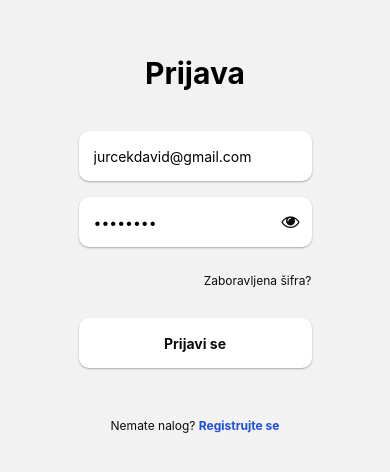
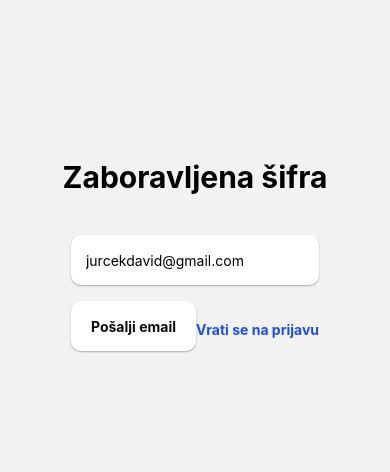
Before and after one commit to jurcekk/IterGoMobile, a React Native app: screen /ForgotPassword in a window 390 px wide. Shown: the part 138-610 px from the top of the page. Built offline with nearby package versions, Linux system fonts and the light colour scheme; no server answers; what expo-modules-core would draw is missing.

Commit message:
Edit User profile, forgot password:

```diff
--- a/App.js
+++ b/App.js
@@ -14,6 +14,7 @@ import { FIREBASE_AUTH } from './firebaseConfig';
 import { signOut } from 'firebase/auth';
 import BecomeDriver from './src/screens/BecomeDriver';
 import useLocation from './src/hooks/useLocation';
+import ForgotPassword from './src/screens/ForgotPassword';
 
 const Stack = createNativeStackNavigator();
 const Drawer = createDrawerNavigator();
@@ -77,6 +78,11 @@ export default function App() {
             component={Register}
             options={{ headerShown: false }}
           />
+          <Stack.Screen
+            name='ForgotPassword'
+            component={ForgotPassword}
+            options={{ headerShown: false }}
+          />
         </Stack.Navigator>
       )}
     </NavigationContainer>
--- a/src/hooks/useLocation.js
+++ b/src/hooks/useLocation.js
@@ -37,13 +37,13 @@ const useLocation = () => {
 
   const getCurrentLocation = async () => {
     let location = await Location.getCurrentPositionAsync({});
-    console.log('LOCATION', location);
     setLocation({
       latitude: location.coords.latitude,
       longitude: location.coords.longitude,
       latitudeDelta: 0.0922 / 4,
       longitudeDelta: 0.0421 / 4,
     });
+    if (!auth?.currentUser?.uid) return;
 
     set(ref(db, 'users/' + auth?.currentUser?.uid + '/location'), {
       latitude: location.coords.latitude,
@@ -62,7 +62,6 @@ const useLocation = () => {
       (async () => {
         if (!auth?.currentUser?.uid) {
           clearInterval(intervalId2);
-          return;
         }
         await checkLocationPermission();
       })();
--- a/src/screens/EditProfile.js
+++ b/src/screens/EditProfile.js
@@ -1,4 +1,4 @@
-import React, { useState, useRef } from 'react';
+import React, { useState, useRef, useEffect } from 'react';
 import {
   Text,
   View,
@@ -9,13 +9,30 @@ import {
   SafeAreaView,
   ScrollView,
 } from 'react-native';
-import { useForm, Controller } from 'react-hook-form';
+import { useForm, Controller, set } from 'react-hook-form';
 import { useNavigation } from '@react-navigation/native';
 import InputField from '../components/InputField';
 import { AntDesign } from '@expo/vector-icons';
+import { FIREBASE_AUTH, FIREBASE_DB } from '../../firebaseConfig';
+import { ref, get, update, remove } from 'firebase/database';
+import {
+  updatePassword,
+  deleteUser,
+  updateEmail,
+  updateProfile,
+  signOut,
+} from 'firebase/auth';
 
 const EditProfile = () => {
+  const [showPassword, setShowPassword] = useState(false);
+  const [loading, setLoading] = useState(false);
+  const [data, setData] = useState(null);
+
   const navigation = useNavigation();
+
+  const auth = FIREBASE_AUTH;
+  const db = FIREBASE_DB;
+
   const {
     control,
     handleSubmit,
@@ -23,30 +40,71 @@ const EditProfile = () => {
     watch,
   } = useForm({
     defaultValues: {
-      firstName: 'David',
-      lastName: 'Jurčević',
-      email: 'jurcekdavid@gmail.com',
+      firstName: auth.currentUser.displayName.split(' ')[0].toString(),
+      lastName: auth.currentUser.displayName.split(' ')[1].toString(),
+      email: auth.currentUser.email.toString(),
       password: '',
       passwordRepeat: '',
     },
   });
-  const [showPassword, setShowPassword] = useState(false);
-  const [loading, setLoading] = useState(false);
 
   const password = useRef({});
   password.current = watch('password', '');
+
+  const getUserData = () => {
+    const dbRef = ref(db, 'users/' + auth.currentUser.uid);
+    get(dbRef).then((snapshot) => {
+      if (!snapshot.exists()) {
+        return;
+      }
+      const user = snapshot.val();
+      setData(user);
+    });
+  };
 
   const onSubmit = async (data) => {
     try {
       setLoading(true);
 
-      Alert.alert('Uspješno uređen profil');
+      if (data.password !== '') {
+        console.log('CHANGE PASSWORD');
+        updatePassword(auth.currentUser, data.password).then(() => {
+          console.log('Password updated');
+        });
+      } else if (data.email !== auth.currentUser.email) {
+        console.log('CHANGE EMAIL');
+
+        updateEmail(auth.currentUser, data.email).then(() => {
+          console.log('Email updated');
+        });
+      } else if (
+        data.firstName !==
+          auth.currentUser.displayName.split(' ')[0].toString() ||
+        data.lastName !== auth.currentUser.displayName.split(' ')[1].toString()
+      ) {
+        console.log('CHANGE NAME');
+
+        updateProfile(auth.currentUser, {
+          displayName: `${data.firstName} ${data.lastName}`,
+        }).then(() => {
+          console.log('Name updated', auth.currentUser.displayName);
+
+          update(ref(db, 'users/' + auth.currentUser.uid), {
+            firstName: data.firstName,
+            lastName: data.lastName,
+          }).then(() => {
+            console.log('Name updated in database');
+          });
+        });
+      }
     } catch (error) {
       console.log('Error creating user:', error.message);
-    } finally {
-      setLoading(false);
     }
   };
+
+  useEffect(() => {
+    getUserData();
+  }, []);
 
   return (
     <SafeAreaView style={styles.container}>
@@ -195,6 +253,34 @@ const EditProfile = () => {
 
           <TouchableOpacity
             style={[styles.loginButton, { backgroundColor: '#fafafa' }]}
+            onPress={() => {
+              Alert.alert(
+                'Brisanje naloga',
+                'Da li ste sigurni da želite da obrišete nalog?',
+                [
+                  {
+                    text: 'Odustani',
+                    onPress: () => console.log('Cancel Pressed'),
+                    style: 'cancel',
+                  },
+                  {
+                    text: 'Obriši',
+                    onPress: async () => {
+                      await remove(ref(db, 'users/' + auth.currentUser.uid));
+
+                      deleteUser(auth.currentUser)
+                        .then(() => {
+                          console.log('User deleted');
+                        })
+                        .catch((error) => {
+                          console.log('Error deleting user:', error);
+                        });
+                    },
+                  },
+                ],
+                { cancelable: false }
+              );
+            }}
           >
             <Text style={{ color: '#000', fontWeight: 'bold' }}>
               Obrišite profil
@@ -203,6 +289,32 @@ const EditProfile = () => {
 
           <TouchableOpacity
             style={[styles.loginButton, { backgroundColor: '#fafafa' }]}
+            onPress={() => {
+              Alert.alert(
+                'Odjava',
+                'Da li ste sigurni da želite da se odjavite?',
+                [
+                  {
+                    text: 'Odustani',
+                    onPress: () => console.log('Cancel Pressed'),
+                    style: 'cancel',
+                  },
+                  {
+                    text: 'Odjavi se',
+                    onPress: () => {
+                      signOut(auth)
+                        .then(() => {
+                          console.log('User signed out!');
+                        })
+                        .catch((error) => {
+                          console.log(error);
+                        });
+                    },
+                  },
+                ],
+                { cancelable: false }
+              );
+            }}
           >
             <Text style={{ color: '#000', fontWeight: 'bold' }}>
               Izlogujte se
--- /dev/null
+++ b/src/screens/ForgotPassword.js
@@ -0,0 +1,177 @@
+import React from 'react';
+import {
+  Text,
+  View,
+  StyleSheet,
+  TouchableOpacity,
+  KeyboardAvoidingView,
+  Alert,
+} from 'react-native';
+import InputField from '../components/InputField';
+import { useForm, Controller } from 'react-hook-form';
+import { useNavigation } from '@react-navigation/native';
+import { FIREBASE_AUTH } from '../../firebaseConfig';
+import { sendPasswordResetEmail } from 'firebase/auth';
+
+const ForgotPassword = () => {
+  const auth = FIREBASE_AUTH;
+
+  const navigation = useNavigation();
+  const {
+    control,
+    handleSubmit,
+    formState: { errors },
+  } = useForm({
+    defaultValues: { email: 'jurcekdavid@gmail.com' },
+  });
+
+  const onSubmit = async (data) => {
+    sendPasswordResetEmail(auth, data.email)
+      .then(() => {
+        Alert.alert(
+          'Email poslan',
+          'Poslali smo vam email za resetiranje šifre.',
+          [
+            {
+              text: 'OK',
+              onPress: () => console.log('OK pressed'),
+            },
+          ],
+          { cancelable: false }
+        );
+      })
+      .catch((error) => {
+        Alert.alert(
+          'Greška',
+          'Dogodila se greška prilikom slanja emaila za resetiranje šifre.',
+          [
+            {
+              text: 'OK',
+              onPress: () => console.log('OK pressed'),
+            },
+          ],
+          { cancelable: false }
+        );
+      });
+  };
+
+  return (
+    <View style={styles.container}>
+      <Text style={{ fontSize: 30, fontWeight: 'bold', marginBottom: 40 }}>
+        Zaboravljena šifra
+      </Text>
+      <KeyboardAvoidingView behavior='padding'>
+        <Controller
+          control={control}
+          render={({ field: { onChange, onBlur, value } }) => (
+            <InputField
+              label='Email'
+              type='email-address'
+              name='email'
+              value={value}
+              onChange={onChange}
+              onBlur={onBlur}
+              errors={errors}
+            />
+          )}
+          name='email'
+          rules={{
+            required: 'Email je obavezan.',
+            pattern: {
+              value: /^[A-Z0-9._%+-]+@[A-Z0-9.-]+\.[A-Z]{2,}$/i,
+              message: 'Ne ispravna email adresa.',
+            },
+          }}
+          defaultValue=''
+        />
+        <View
+          style={{
+            flexDirection: 'row',
+            marginBottom: 8,
+            justifyContent: 'space-between',
+          }}
+        >
+          <TouchableOpacity
+            style={styles.loginButton}
+            onPress={handleSubmit(onSubmit)}
+          >
+            <Text style={{ color: '#0C0C0C', fontWeight: 'bold' }}>
+              Pošalji email
+            </Text>
+          </TouchableOpacity>
+
+          <TouchableOpacity
+            onPress={() => navigation.navigate('Login')}
+            style={{ marginTop: 20 }}
+          >
+            <Text style={{ color: '#1E4DEA', fontWeight: 'bold' }}>
+              Vrati se na prijavu
+            </Text>
+          </TouchableOpacity>
+        </View>
+      </KeyboardAvoidingView>
+    </View>
+  );
+};
+
+const styles = StyleSheet.create({
+  container: {
+    flex: 1,
+    padding: 40,
+    justifyContent: 'center',
+    alignItems: 'center',
+    marginBottom: 50,
+  },
+
+  input: {
+    backgroundColor: 'white',
+    justifyContent: 'center',
+    height: 50,
+    width: '100%',
+    marginBottom: 8,
+    alignSelf: 'center',
+    borderRadius: 10,
+    shadowColor: 'black',
+    shadowOpacity: 0.3,
+    shadowRadius: 2,
+    shadowOffset: {
+      height: 1,
+      width: 0,
+    },
+    elevation: 2,
+    paddingLeft: 15,
+  },
+
+  errorText: {
+    color: 'red',
+    marginBottom: 4,
+    fontSize: 12,
+  },
+
+  loginButton: {
+    height: 50,
+    paddingHorizontal: 20,
+    shadowColor: 'black',
+    shadowOpacity: 0.3,
+    shadowRadius: 2,
+    shadowOffset: {
+      height: 1,
+      width: 0,
+    },
+    backgroundColor: 'white',
+    justifyContent: 'center',
+    alignItems: 'center',
+    borderRadius: 10,
+  },
+
+  showPassword: {
+    position: 'absolute',
+    right: '3%',
+    alignSelf: 'center',
+    padding: 5,
+    zIndex: 1000,
+    elevation: 1000,
+  },
+});
+
+export default ForgotPassword;
--- a/src/screens/Login.js
+++ b/src/screens/Login.js
@@ -12,7 +12,10 @@ import InputField from '../components/InputField';
 import { useForm, Controller } from 'react-hook-form';
 import { useNavigation } from '@react-navigation/native';
 import { FIREBASE_AUTH } from '../../firebaseConfig';
-import { signInWithEmailAndPassword } from 'firebase/auth';
+import {
+  sendEmailVerification,
+  signInWithEmailAndPassword,
+} from 'firebase/auth';
 
 const Login = () => {
   const [showPassword, setShowPassword] = useState(true);
@@ -103,7 +106,9 @@ const Login = () => {
 
         <TouchableOpacity
           style={{ alignSelf: 'flex-end', marginTop: 10, marginBottom: 30 }}
-          onPress={() => alert('Šifra zaboravljena?')}
+          onPress={() => {
+            navigation.navigate('ForgotPassword');
+          }}
         >
           <Text style={{ color: '#0C0C0C', fontSize: 12 }}>
             Zaboravljena šifra?
--- a/src/screens/Register.js
+++ b/src/screens/Register.js
@@ -12,6 +12,7 @@ import InputField from '../components/InputField';
 import { createUserWithEmailAndPassword } from 'firebase/auth';
 import { FIREBASE_AUTH, FIREBASE_DB } from '../../firebaseConfig';
 import { ref, push, set } from 'firebase/database';
+import { updateProfile } from 'firebase/auth';
 
 const Register = () => {
   const navigation = useNavigation();
@@ -23,9 +24,10 @@ const Register = () => {
   } = useForm({
     defaultValues: {
       firstName: 'David',
-      lastName: 'Jurčević',
-      password: '123456',
-      passwordRepeat: '123456',
+      lastName: 'Jurcek',
+      email: 'jurcekdavid@gmail.com',
+      password: 'david007',
+      passwordRepeat: 'david007',
     },
   });
   const [showPassword, setShowPassword] = useState(false);
@@ -44,8 +46,12 @@ const Register = () => {
         // Signed in
         const user = userCredential.user;
         console.log('User:', JSON.stringify(user, null, 2));
-
-        // Store the user in Firebase database
+        updateProfile(auth.currentUser, {
+          displayName: `${data.firstName} ${data.lastName}`,
+        })
+          .then(() => {
+            console.log('User profile updated');
+            console.log(auth.currentUser.displayName);
             set(ref(db, 'users/' + user?.uid), {
               firstName: data.firstName,
               lastName: data.lastName,
@@ -69,6 +75,10 @@ const Register = () => {
               })
               .catch((error) => {
                 console.log('Error storing user in database:', error);
+              });
+          })
+          .catch((error) => {
+            console.log(error);
           });
       })
       .catch((error) => {
```
Also changed, not shown: src/components/DrawerContent.js (+38 -4 lines). Lines whose indentation alone changed are shown as unchanged.
